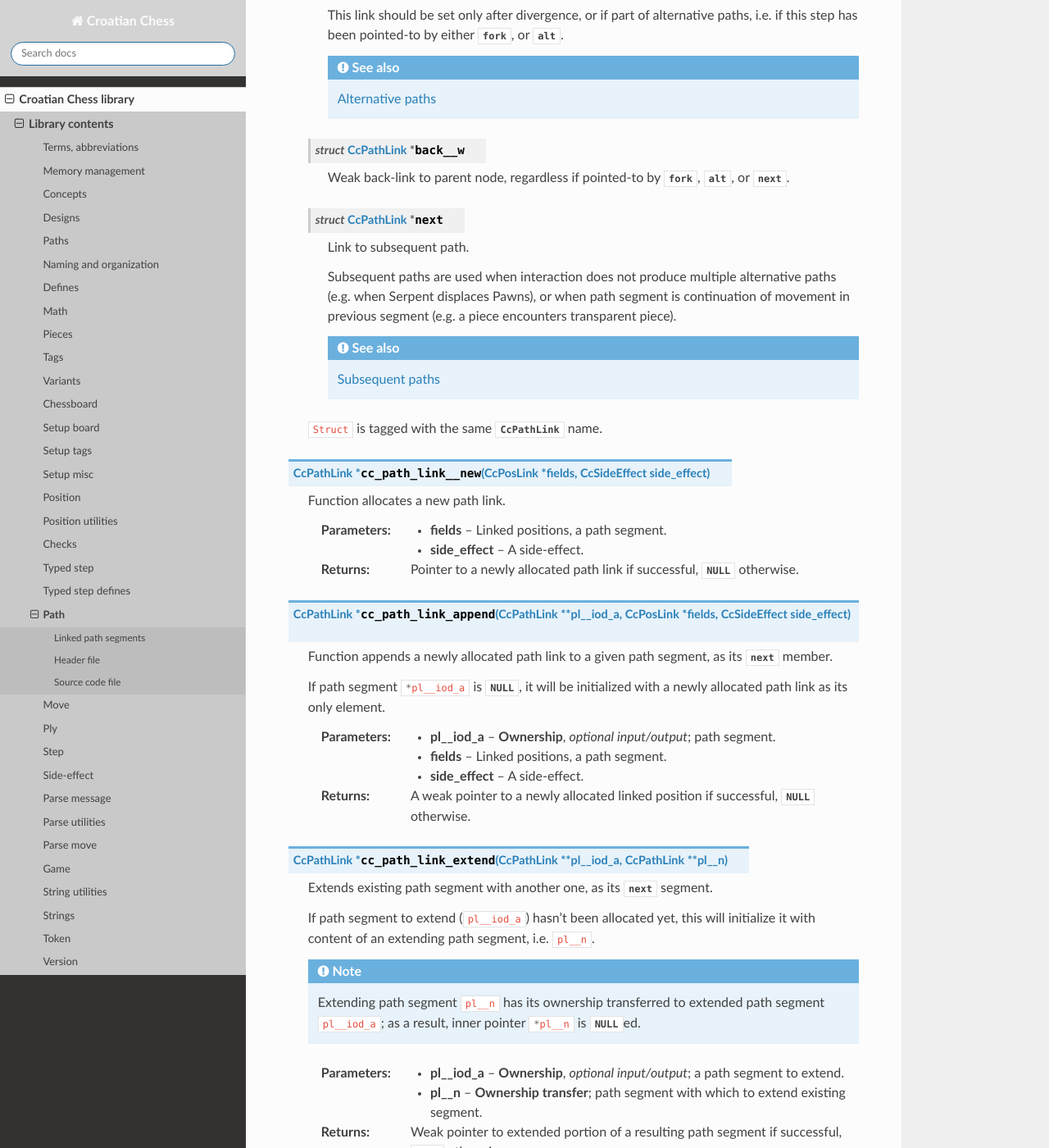
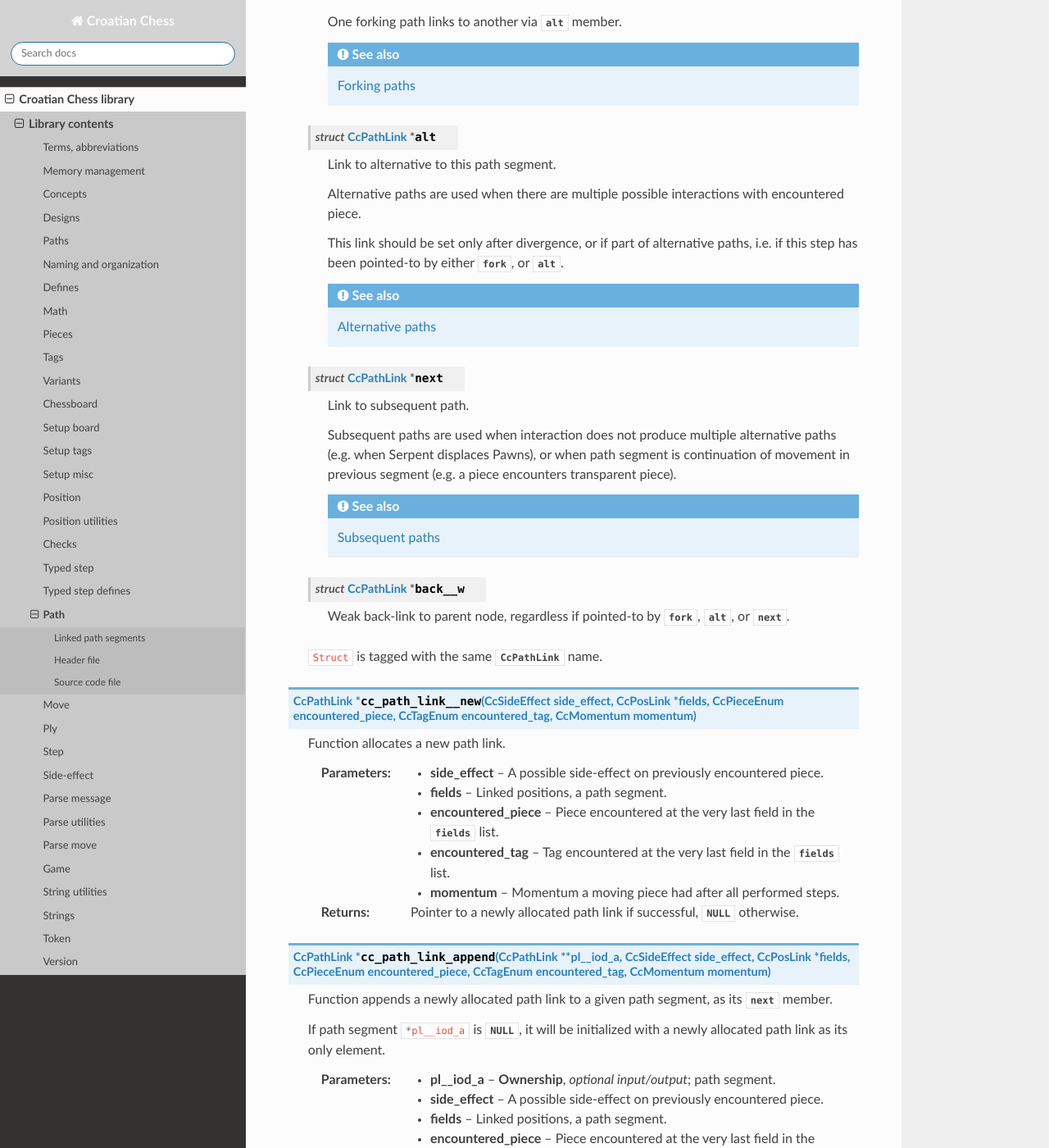
Before and after one commit to mmlacak/crochess, a Sphinx documentation site: the page built from docs/source/libcc/ccpath.rst, in a window 1280 px wide and 1400 px high, scrolled down 1683 px. Shown: the whole window at 82% size. Built offline with Sphinx 7.4.7 and the Read the Docs theme 3.1.0, drawn with Linux system fonts in a browser that asks for light colours; some of the changed text lies outside the part shown.

Commit message:
Wrote path link docs.

```diff
--- a/docs/source/conf.py
+++ b/docs/source/conf.py
@@ -26,10 +26,10 @@ copyright = '2021, Mario Mlačak'
 author = 'Mario Mlačak'
 
 # The short X.Y version
-version = "0.0.1.95:1274+20250120.175328"   # docs-new-lib-short-version-major-minor-feature-commit+meta~breaks-place-marker
+version = "0.0.1.96:1275+20250120.185553"   # docs-new-lib-short-version-major-minor-feature-commit+meta~breaks-place-marker
 
 # The full version, including alpha/beta/rc tags
-release = "0.0.1.95:1274+20250120.175328"   # docs-new-lib-full-version-major-minor-feature-commit+meta~breaks-place-marker
+release = "0.0.1.96:1275+20250120.185553"   # docs-new-lib-full-version-major-minor-feature-commit+meta~breaks-place-marker
 
 
 # -- General configuration ---------------------------------------------------
--- a/docs/source/libcc/ccpath.rst
+++ b/docs/source/libcc/ccpath.rst
@@ -51,18 +51,30 @@ Linked path segments
 
         :ref:`lbl-libcc-paths-segmenttree`
 
+    .. c:member:: CcSideEffect side_effect
+
+        One chosen side-effect from all possible on piece encountered in previous
+        (parent) path segment.
+
     .. c:member:: CcPosLink * fields
 
-        Linked positions, a path segment.
+        Fields visited (steps performed) by a moving piece, a path segment.
 
         Linked path :term:`segment` is a linked list of all fields visited from one
         position to another in order in which they were made; only the last step
-        in a :term:`segment` can also have side-effect (i.e. interaction with
-        encountered piece).
+        in a :term:`segment` can also have another, encountered piece and its tag.
 
-    .. c:member:: CcSideEffect side_effect
+    .. c:member:: CcPieceEnum encountered_piece
 
-        Side-effect accompanying the last step.
+        Piece encountered at the very last field in the :c:member:`fields` list.
+
+    .. c:member:: CcTagEnum encountered_tag
+
+        Tag encountered at the very last field in the :c:member:`fields` list.
+
+    .. c:member:: CcMomentum momentum
+
+        Momentum a moving piece had after all performed steps.
 
     .. c:member:: struct CcPathLink * fork
 
@@ -111,18 +118,26 @@ Linked path segments
 
             :ref:`lbl-libcc-paths-segmenttree-subsequent`
 
+    .. c:member:: struct CcPathLink * back__w
+
+        Weak back-link to parent node, regardless if pointed-to by :c:member:`fork`,
+        :c:member:`alt`, or :c:member:`next`.
+
     :c:`Struct` is tagged with the same :c:struct:`CcPathLink` name.
 
-.. c:function:: CcPathLink * cc_path_link__new( CcPosLink * fields, CcSideEffect side_effect )
+.. c:function:: CcPathLink * cc_path_link__new( CcSideEffect side_effect, CcPosLink * fields, CcPieceEnum encountered_piece, CcTagEnum encountered_tag, CcMomentum momentum )
 
     Function allocates a new path link.
 
+    :param side_effect: A possible side-effect on previously encountered piece.
     :param fields: Linked positions, a path segment.
-    :param side_effect: A side-effect.
+    :param encountered_piece: Piece encountered at the very last field in the :c:var:`fields` list.
+    :param encountered_tag: Tag encountered at the very last field in the :c:var:`fields` list.
+    :param momentum: Momentum a moving piece had after all performed steps.
     :returns: Pointer to a newly allocated path link if successful,
         :c:data:`NULL` otherwise.
 
-.. c:function:: CcPathLink * cc_path_link_append( CcPathLink ** pl__iod_a, CcPosLink * fields, CcSideEffect side_effect )
+.. c:function:: CcPathLink * cc_path_link_append( CcPathLink ** pl__iod_a, CcSideEffect side_effect, CcPosLink * fields, CcPieceEnum encountered_piece, CcTagEnum encountered_tag, CcMomentum momentum )
 
     Function appends a newly allocated path link to a given path segment,
     as its :c:member:`next` member.
@@ -131,8 +146,11 @@ Linked path segments
     with a newly allocated path link as its only element.
 
     :param pl__iod_a: **Ownership**, *optional* *input/output*; path segment.
+    :param side_effect: A possible side-effect on previously encountered piece.
     :param fields: Linked positions, a path segment.
-    :param side_effect: A side-effect.
+    :param encountered_piece: Piece encountered at the very last field in the :c:var:`fields` list.
+    :param encountered_tag: Tag encountered at the very last field in the :c:var:`fields` list.
+    :param momentum: Momentum a moving piece had after all performed steps.
     :returns: A weak pointer to a newly allocated linked position
               if successful, :c:data:`NULL` otherwise.
 
```
Also changed, not shown: other parts of docs/source/libcc/ccpath.rst (+0 -5 lines), docs/source/libcc/paths.rst (+8 -7 lines), 3 other files.
